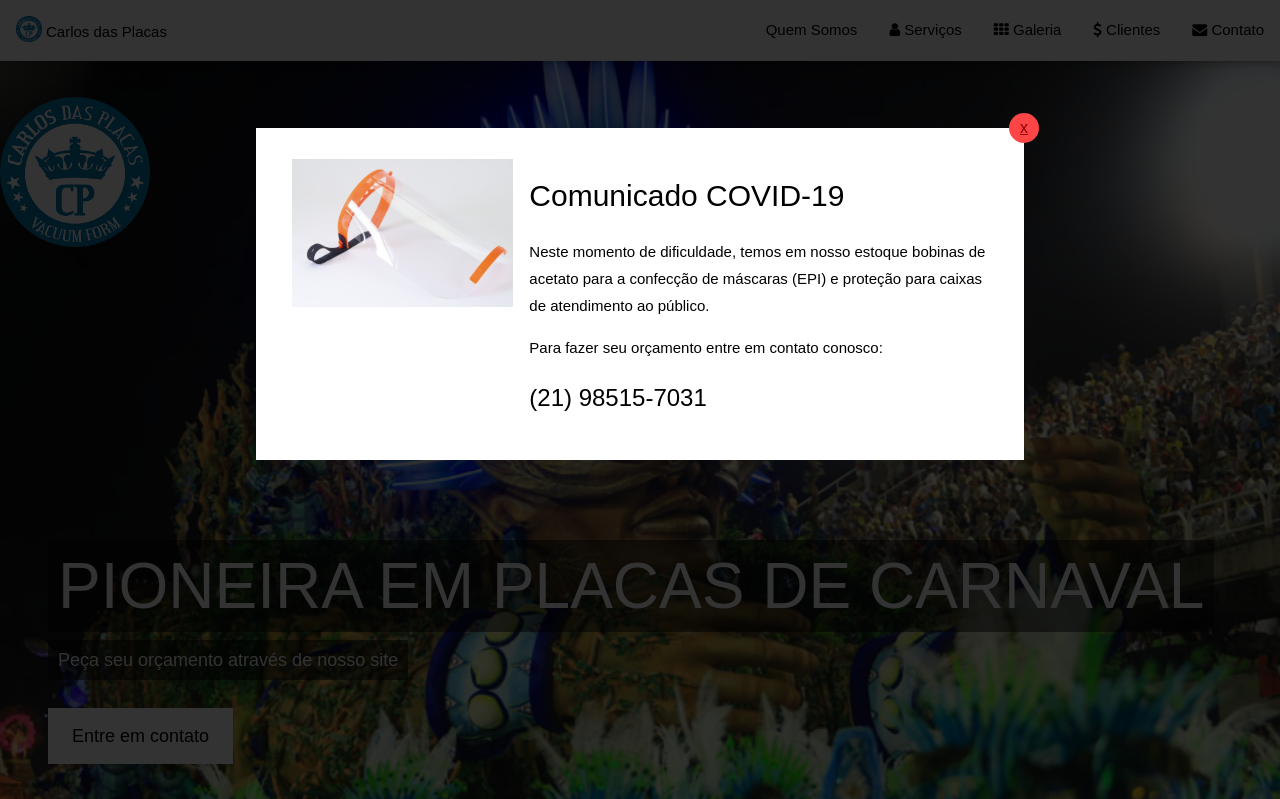
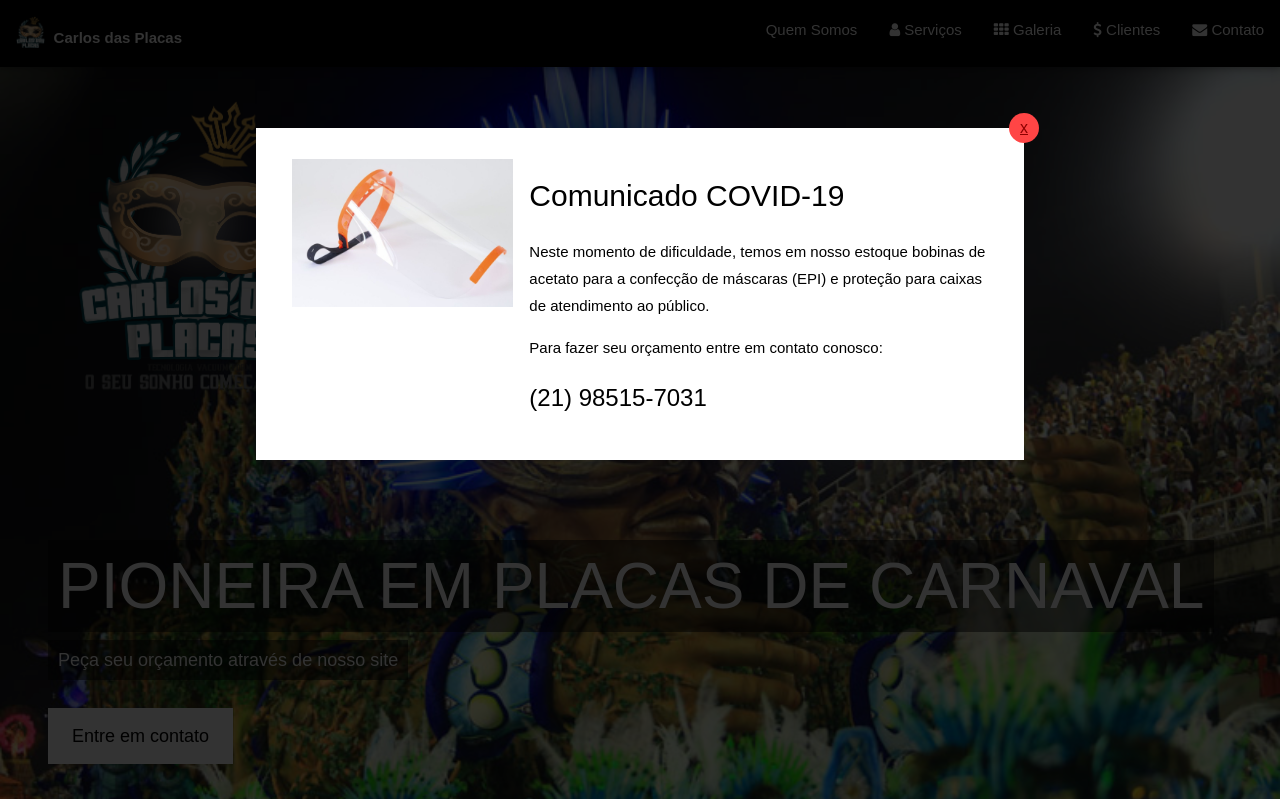
Before and after one commit to lrlmoura/carlosdasplacas.com.br, a plain HTML site: page index.html in a window 1280 px wide. Shown: the top 799 px of the page. Drawn offline with Linux system fonts and the light colour scheme; some packages are replaced by stand-ins of ours.

Commit message:
adicionando nova logo

```diff
--- a/index.html
+++ b/index.html
@@ -51,10 +51,10 @@ body, html {
 
 <!-- Navbar (sit on top) -->
 <div class="w3-top">
-  <div class="w3-bar w3-white w3-card-2" id="myNavbar">
+  <div class="w3-bar w3-black w3-card-2" id="myNavbar">
 
 	<a href="#home" class="w3-left w3-button">
-    <img src="./img/logo2.png" height="26px" style="padding-right:4px">Carlos das Placas</a>
+    <img src="./img/logo51.png" height="32px" style="padding-right:4px"><strong>  Carlos das Placas</strong></a>
     <!-- Right-sided navbar links -->
     <div class="w3-right w3-hide-small">
       <a href="#about" class="w3-bar-item w3-button">Quem Somos</a>
@@ -84,7 +84,7 @@ body, html {
 <!-- Header with full-height image -->
 <header class="bgimg-1 w3-display-container" id="home">
 <div class="w3-display-topleft w3-image" style="padding-top:70px" >
-      <img src="./img/logo2.png" width="150px" height="150px" >
+      <img src="./img/logo5.png" width="400px" height="auto" >
 </div>
   <div class="w3-display-bottomleft  w3-text-white" style="padding:48px">
     <span class="w3-jumbo w3-blackfaded w3-hide-small" style="padding:10px">PIONEIRA EM PLACAS DE CARNAVAL</span>
```
Also changed, not shown: img/logo5.png (added), img/logo51.png (added).
